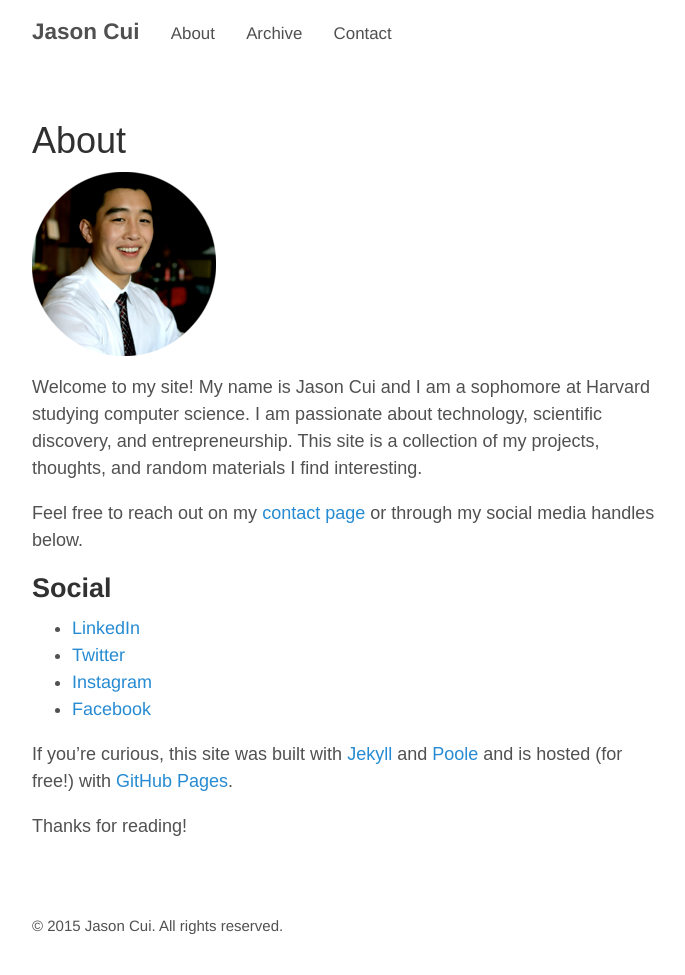
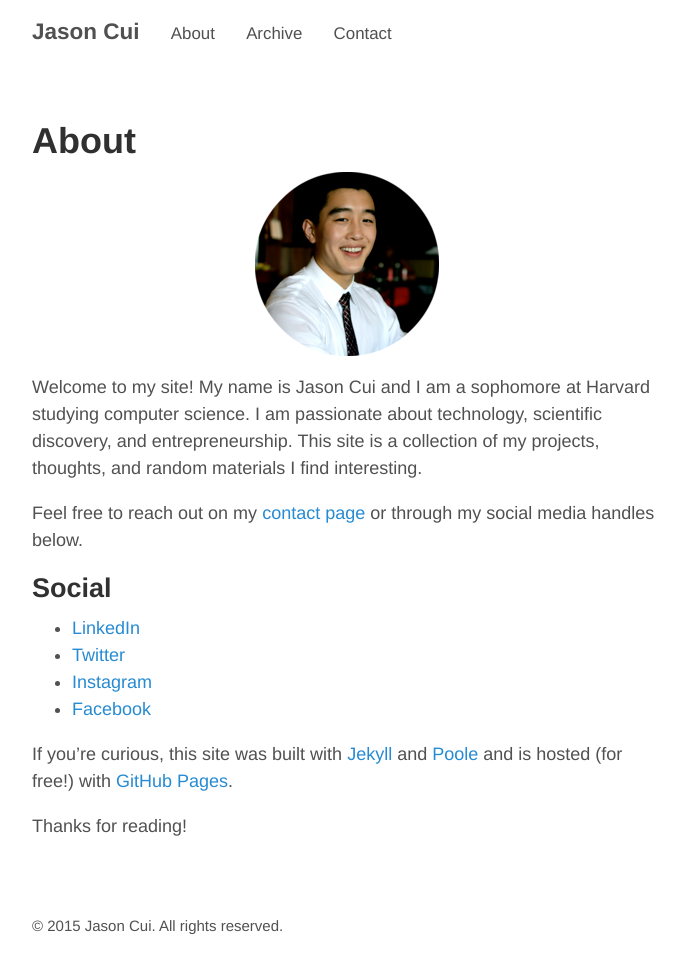
Before and after one commit to jasoncui/jasoncui.github.io, a Jekyll site: the page built from about.md, in a window 1280 px wide. Shown: the whole page, without its empty margins (293-978 px from the left). Built offline with Jekyll 4.4.1, drawn with Linux system fonts in a browser that asks for light colours.

Commit message:
undo font

```diff
--- a/_includes/head.html
+++ b/_includes/head.html
@@ -20,8 +20,11 @@
   <link href='https://fonts.googleapis.com/css?family=Lato' rel='stylesheet' type='text/css'>
 
   <style>
-  h1 { font-family: ‘Lato’, Arial, serif; font-weight: 400; }
-  p { font-family: ‘Lato’, Arial, serif; font-weight: 400; }
+    .center-image
+    {
+      margin: 0 auto;
+      display: block;
+    }
   </style>
 
   <!-- Icons -->
```
